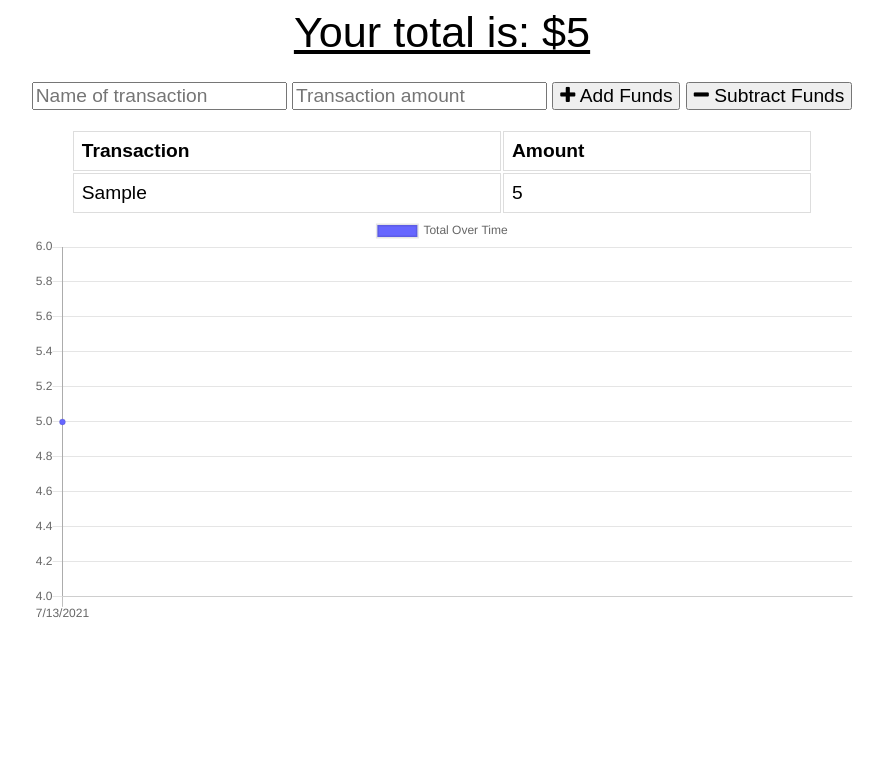
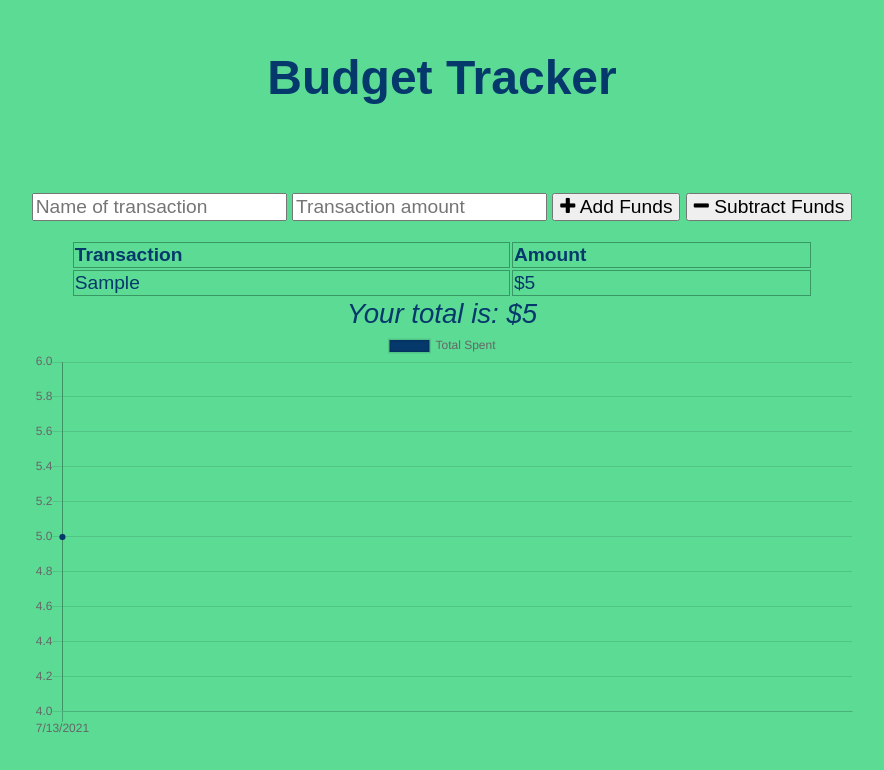
Before and after one commit to SamuelHeal/Budget-Tracker, a website: page public/index.html in a window 1280 px wide. Both pictures are taken after typing "Sample", "5" into the empty fields and a click on the button "Add Funds". Shown: the whole page, without its empty margins (198-1082 px from the left). Drawn offline with nearby package versions, Linux system fonts and the light colour scheme; no server answers.

Commit message:
colours changed

```diff
--- a/public/index.html
+++ b/public/index.html
@@ -13,11 +13,11 @@
   <title>Budget Tracker</title>
 </head>
 <body>
+
+  <header>
+    <h1>Budget Tracker</h1>
+  </header>
   <div class="wrapper">
-    <div class="total">
-      <div class="total">Your total is: $<span id="total">0</span></div>
-    </div>
-
     <div class="form">
       <input type="text" id="t-name" placeholder="Name of transaction" />
       <input type="number" min="0" id="t-amount" placeholder="Transaction amount" />
@@ -37,6 +37,11 @@
         </tbody>
       </table>
     </div>
+    <div class="total">
+      <div class="total">Your total is: $<span id="total">0</span></div>
+    </div>
+
+
 
     <canvas id="myChart"></canvas>
   </div>
--- a/public/index.js
+++ b/public/index.js
@@ -33,7 +33,7 @@ function populateTable() {
     let tr = document.createElement("tr");
     tr.innerHTML = `
       <td>${transaction.name}</td>
-      <td>${transaction.value}</td>
+      <td>$${transaction.value}</td>
     `;
 
     tbody.appendChild(tr);
@@ -69,9 +69,9 @@ function populateChart() {
       data: {
         labels,
         datasets: [{
-            label: "Total Over Time",
+            label: "Total Spent",
             fill: true,
-            backgroundColor: "#6666ff",
+            backgroundColor: "#05386B",
             data
         }]
     }
--- a/public/styles.css
+++ b/public/styles.css
@@ -1,7 +1,17 @@
 body {
   font-size: 120%;
   font-family: Arial;
+  background-color: #5CDB95;
+  color: #05386B;
 }
+
+header {
+  height: 150px;
+  padding-top: 10px;
+  text-align: center;
+  font-size: 1.5rem;
+}
+
 
 button, input {
   font-size: 100%;
@@ -10,17 +20,18 @@ button, input {
 
 table {
   width: 100%;
+
 }
 
 td, th {
-  border: 1px solid #dddddd;
+  border: 1px solid #379863;
   text-align: left;
-  padding: 8px;
+  /* padding: 1px; */
 }
-
+/*
 tr:nth-child(even) {
   background-color: #dddddd;
-}
+} */
 
 .error {
   color: red;
@@ -33,8 +44,8 @@ tr:nth-child(even) {
 }
 
 .total {
-  font-size: 150%;
-  text-decoration: underline;
+  font-size: 120%;
+  font-style: oblique;
 }
 
 .form {
```
